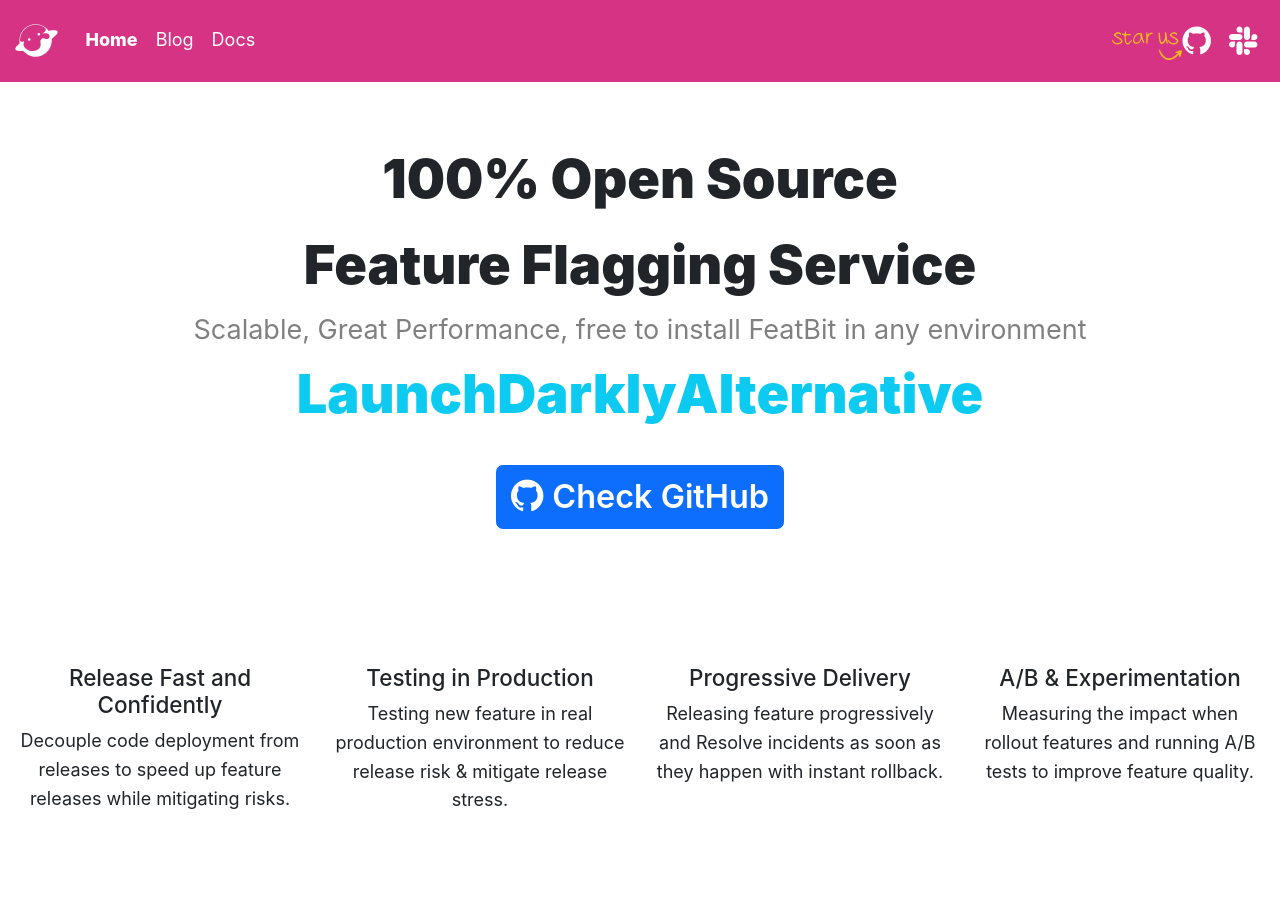
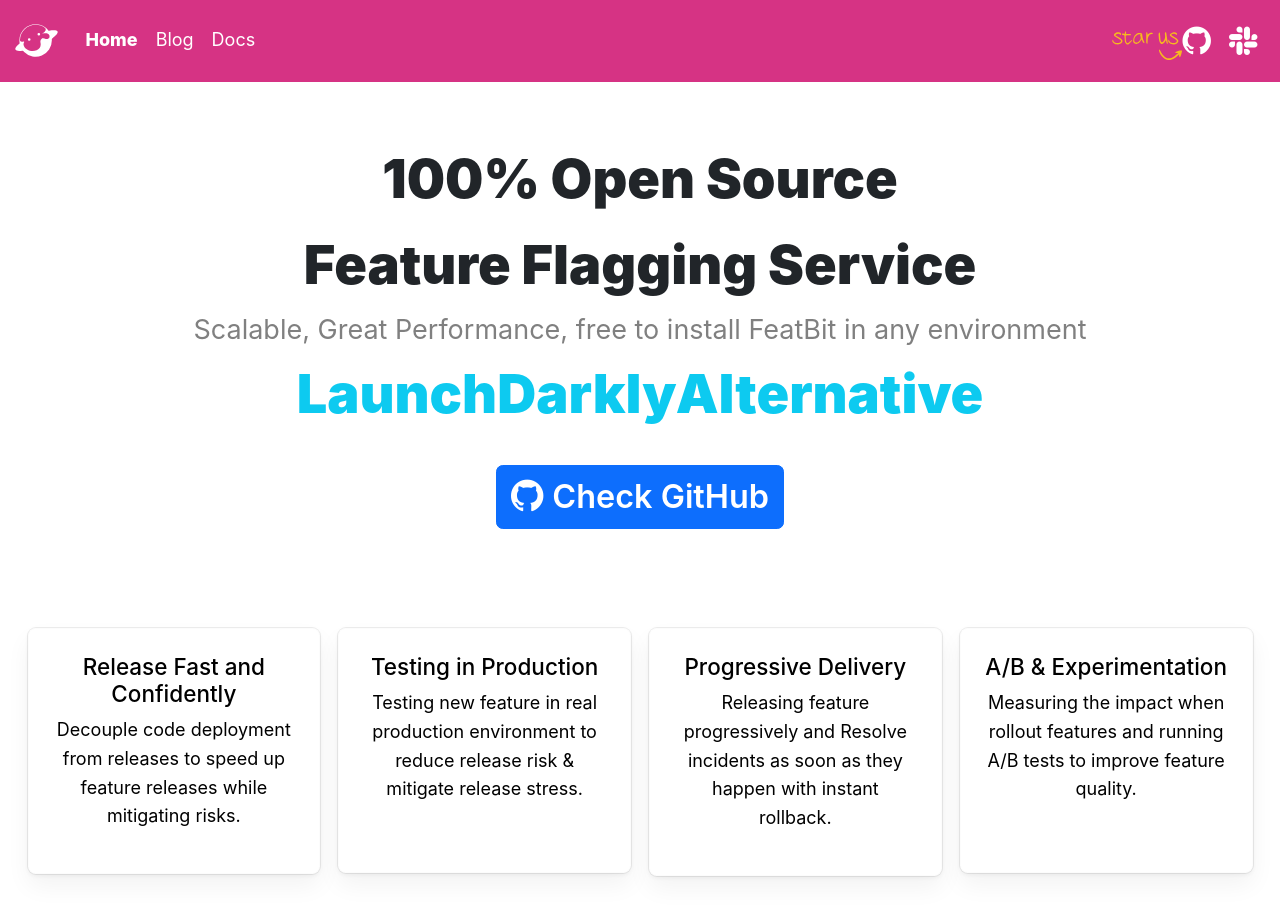
Before and after one commit to MichaelYuhe/official-website, a Next.js app: page / in a window 1280 px wide. Shown: the top 922 px of the page. Built offline with nearby package versions, Linux system fonts and the light colour scheme.

Commit message:
feat: make feature as card

```diff
--- a/pages/index.js
+++ b/pages/index.js
@@ -13,8 +13,6 @@
 import sdks from "../public/images/flag_sdks.png"
 import tipsetqa from "../public/images/flag_tip_set_qa.png"
 import progressiverelease from "../public/images/flag_progressive_release.png"
-
-
 
 
 const Alternative = () => {
@@ -58,10 +56,10 @@
         </div>
       </section>
       <section className={`${styles.section1}`}>
-        <div className={`container-xxl ${styles.section} mt-4 mt-md-5 py-4 py-md-5`}>
-          <div className={`row mt-4`}>
+        <div className={`container-xxl ${styles.section} py-4 py-md-5`}>
+          <div className={`row mt-4 g-3 ${styles.features}`}>
             <div className={`col-md-3 col-sm-12`}>
-              <div className="">
+              <div className={`${styles.feature}`}>
                 <h2 className={`${styles.keycontentTitle}`}>Release Fast and Confidently</h2>
                 <p className="">
                   Decouple code deployment from releases to speed up feature releases while mitigating risks.
@@ -69,7 +67,7 @@
               </div>
             </div>
             <div className={`col-md-3 col-sm-12`}>
-              <div className="">
+              <div className={`${styles.feature}`}>
                 <h2 className={`${styles.keycontentTitle}`}>Testing in Production</h2>
                 <p className="">
                   Testing new feature in real production environment to reduce release risk & mitigate release stress.
@@ -77,14 +75,14 @@
               </div>
             </div>
             <div className={`col-md-3 col-sm-12`}>
-              <div className="">
+              <div className={`${styles.feature}`}>
                 <h2 className={`${styles.keycontentTitle}`}>Progressive Delivery</h2>
                 <p className="">
                   Releasing feature progressively and Resolve incidents as soon as they happen with instant rollback.</p>
               </div>
             </div>
             <div className={`col-md-3 col-sm-12`}>
-              <div className="">
+              <div className={`${styles.feature}`}>
                 <h2 className={`${styles.keycontentTitle}`}>A/B & Experimentation</h2>
                 <p className="">Measuring the impact when rollout features and running A/B tests to improve feature quality.</p>
               </div>
--- a/pages/index.module.scss
+++ b/pages/index.module.scss
@@ -52,6 +52,24 @@
 
 .section1 {}
 
+.features {
+  // display: flex;
+  // justify-content: center;
+  // gap: 15px;
+  margin: 0 5px;
+}
+
+.feature {
+  box-sizing: border-box;
+  color: $black;
+  color-scheme: light;
+  border: 1px solid rgba(234, 234, 234, 0.176);
+  border-radius: 8px;
+  padding: 24px;
+  box-shadow: 0 0 0 1px rgb(0 0 0 / 7%), 0 2px 4px rgb(0 0 0 / 5%), 0 12px 24px rgb(0 0 0 / 5%);
+  min-height: 245px;
+}
+
 .section2 {}
 
 .imgContainer {
```
